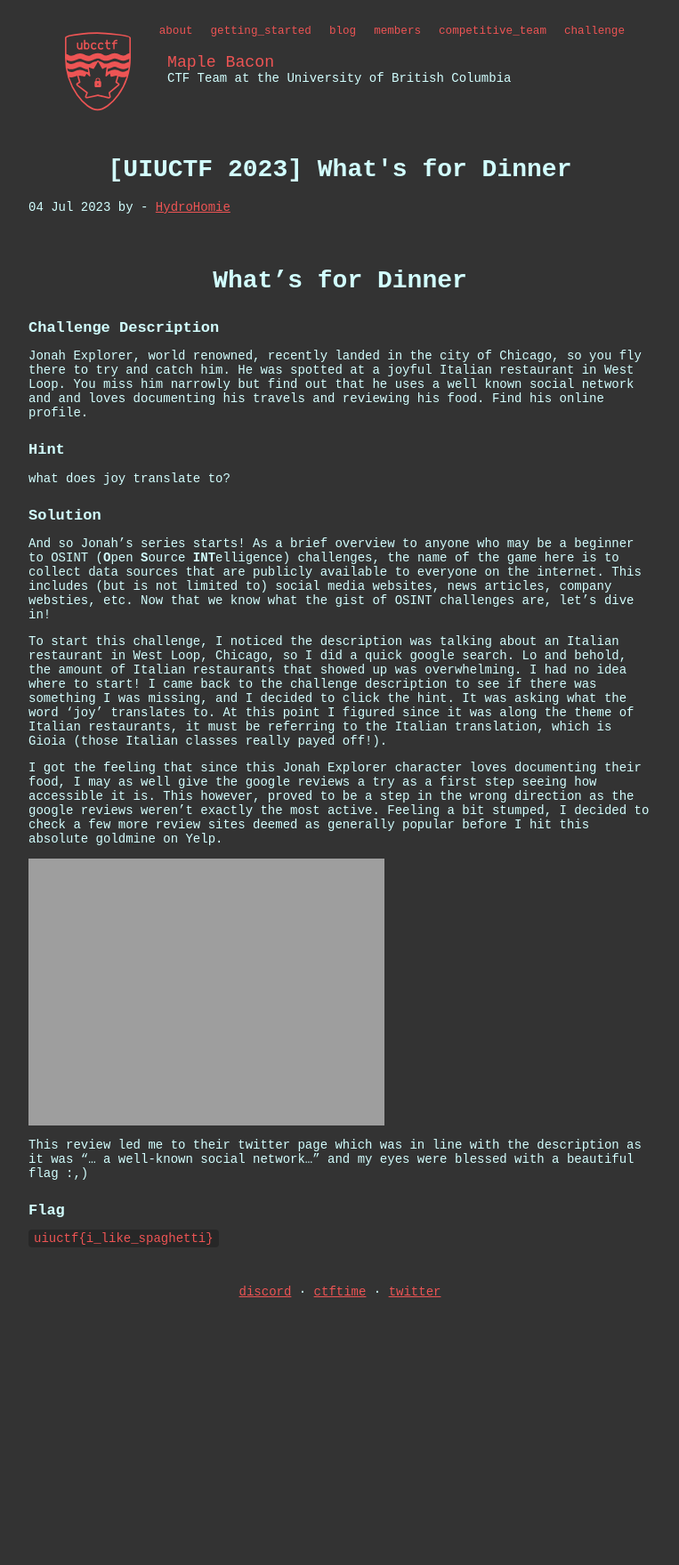
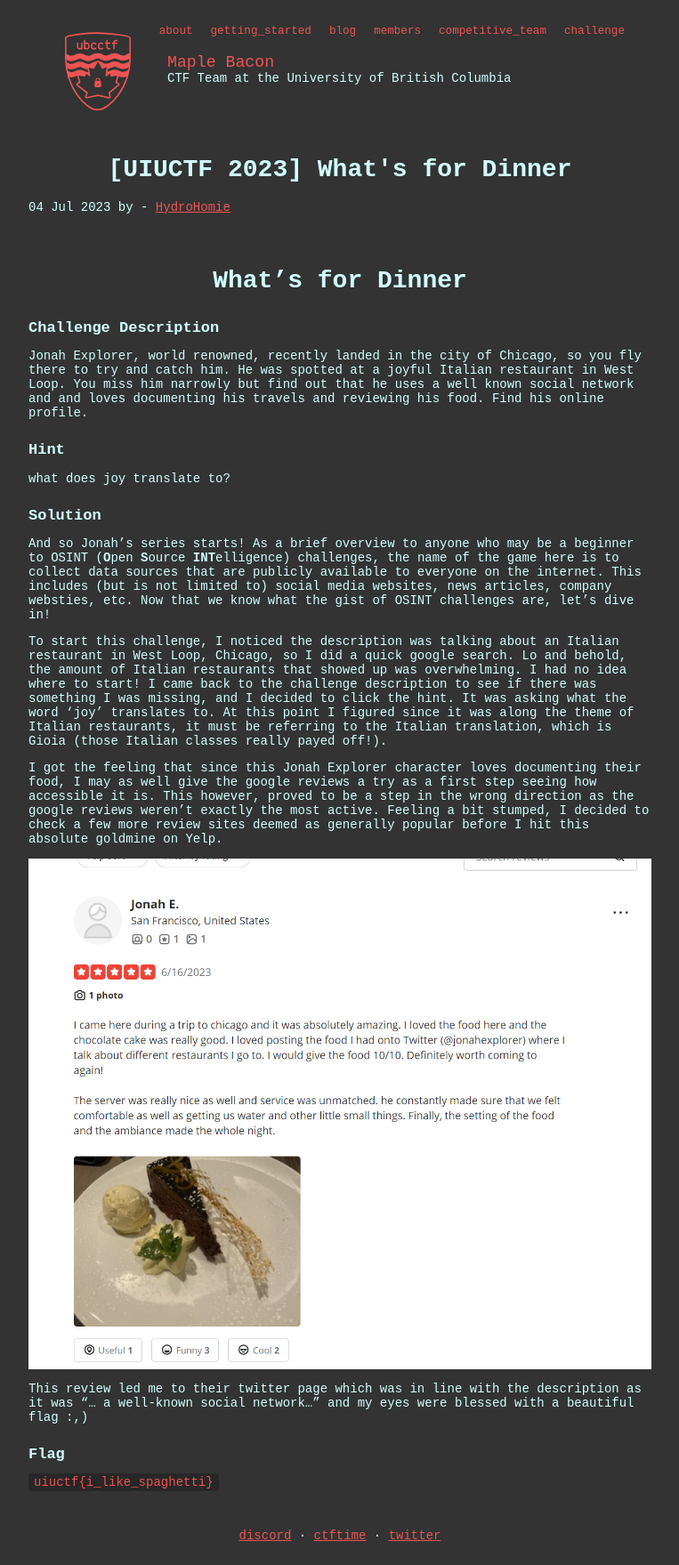
Before and after one commit to ubcctf/ubcctf.github.io, a Jekyll site: the page built from _posts/2023-07-04-uiuctf-whats-for-dinner.md, in a window 1280 px wide. Shown: the whole page at 89% size, without its empty margins (258-1021 px from the left). Built offline with Jekyll 4.4.1, drawn with Linux system fonts in a browser that asks for light colours; nearby versions of some CDN libraries; some web fonts are replaced; before the commit the page ends 1485 px from its top, so only the background shows below that.

Commit message:
Update 2023-07-04-uiuctf-whats-for-dinner.md
changed file to adhere to new whats for dinner png (without the ')

```diff
--- a/_posts/2023-07-04-uiuctf-whats-for-dinner.md
+++ b/_posts/2023-07-04-uiuctf-whats-for-dinner.md
@@ -20,7 +20,7 @@
 
 I got the feeling that since this Jonah Explorer character loves documenting their food, I may as well give the google reviews a try as a first step seeing how accessible it is. This however, proved to be a step in the wrong direction as the google reviews weren't exactly the most active. Feeling a bit stumped, I decided to check a few more review sites deemed as generally popular before I hit this absolute goldmine on Yelp.
 
-![What's-for-dinner](/assets/images/uiuc2023-osint/what's-for-dinner.png)
+![What's-for-dinner](/assets/images/uiuc2023-osint/whats-for-dinner.png)
 
 This review led me to their twitter page which was in line with the description as it was "... a well-known social network..." and my eyes were blessed with a beautiful flag :,)
 
```
